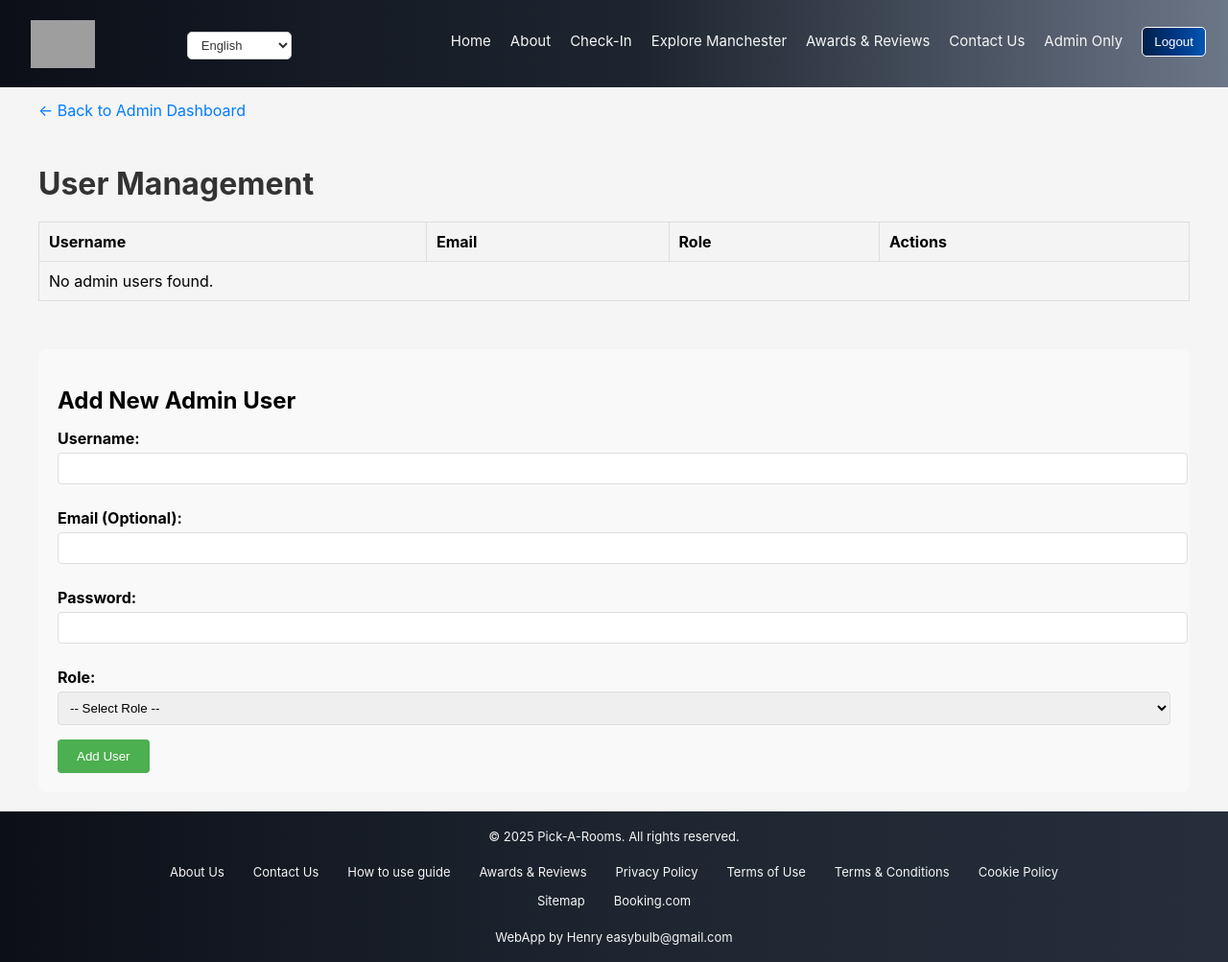
After one commit to easybulb/pickarooms, a Django app: page /admin-page/user-management/ in a window 1280 px wide. The commit adds this page. Shown: the whole page at 96% size. Run offline with Django 5.2, Linux system fonts and the light colour scheme; the visitor is signed in with stand-in values (Sample User, id 1); data comes from the database, SQL or seed files in the repository; parts of the project's set-up code (start-up, migrations or seed data) failed here and were passed over; some libraries are stand-ins or nearby versions; grey boxes are pictures that could not be loaded.

Commit message:
Create and add user_management views and template to manage admins users

```diff
--- /dev/null
+++ b/main/templates/main/user_management.html
@@ -0,0 +1,244 @@
+{% extends 'base.html' %}
+
+{% load static %}
+{% load i18n %}
+
+{% block extra_css %}
+<link rel="stylesheet" href="{% static 'css/admin_page.css' %}">
+<style>
+    .user-management-container {
+        padding: 20px;
+        max-width: 1200px;
+        margin: 0 auto;
+    }
+    .user-management-title {
+        font-size: 2rem;
+        color: #333;
+        margin-bottom: 20px;
+    }
+    .table-container {
+        overflow-x: auto;
+    }
+    table {
+        width: 100%;
+        border-collapse: collapse;
+        margin-bottom: 20px;
+    }
+    th, td {
+        padding: 10px;
+        text-align: left;
+        border-bottom: 1px solid #ddd;
+        color: #000;
+    }
+    th {
+        background-color: #f4f4f4;
+        font-weight: bold;
+    }
+    .action-btn {
+        padding: 8px 16px;
+        margin: 2px;
+        border: none;
+        border-radius: 4px;
+        cursor: pointer;
+        font-size: 14px;
+        transition: background-color 0.3s;
+    }
+    .edit-btn {
+        background-color: #2196F3;
+        color: white;
+    }
+    .edit-btn:hover {
+        background-color: #1e87db;
+    }
+    .reset-btn {
+        background-color: #FFA500;
+        color: white;
+    }
+    .reset-btn:hover {
+        background-color: #e69500;
+    }
+    .delete-btn {
+        background-color: #f44336;
+        color: white;
+    }
+    .delete-btn:hover {
+        background-color: #da190b;
+    }
+    .success-message, .error-message {
+        padding: 10px;
+        margin: 10px 0;
+        border-radius: 4px;
+        font-size: 16px;
+    }
+    .success-message {
+        background-color: #dff0d8;
+        color: #3c763d;
+    }
+    .error-message {
+        background-color: #f2dede;
+        color: #a94442;
+    }
+    .nav-link {
+        display: inline-block;
+        margin-bottom: 20px;
+        color: #007bff;
+        text-decoration: none;
+        font-size: 16px;
+    }
+    .nav-link:hover {
+        text-decoration: underline;
+    }
+    .add-user-section {
+        margin-top: 30px;
+        padding: 20px;
+        background-color: #f9f9f9;
+        border-radius: 8px;
+    }
+    .add-user-section h2 {
+        font-size: 1.5rem;
+        margin-bottom: 15px;
+    }
+    .add-user-section label {
+        display: block;
+        margin-bottom: 5px;
+        font-weight: bold;
+    }
+    .add-user-section input, .add-user-section select {
+        width: 100%;
+        padding: 8px;
+        margin-bottom: 15px;
+        border: 1px solid #ddd;
+        border-radius: 4px;
+    }
+    .add-user-section button {
+        padding: 10px 20px;
+        background-color: #4CAF50;
+        color: white;
+        border: none;
+        border-radius: 4px;
+        cursor: pointer;
+    }
+    .add-user-section button:hover {
+        background-color: #45a049;
+    }
+</style>
+{% endblock %}
+
+{% block title %}{% trans "User Management" %}{% endblock %}
+
+{% block content %}
+<section class="user-management-container">
+    <a href="{% url 'admin_page' %}" class="nav-link">← {% trans "Back to Admin Dashboard" %}</a>
+    <h1 class="user-management-title">{% trans "User Management" %}</h1>
+
+    {% if messages %}
+        {% for message in messages %}
+            <p class="{% if message.tags == 'success' %}success-message{% else %}error-message{% endif %}" id="message-{{ forloop.counter }}">
+                {{ message }}
+            </p>
+        {% endfor %}
+    {% endif %}
+
+    <div class="table-container">
+        <table>
+            <thead>
+                <tr>
+                    <th>{% trans "Username" %}</th>
+                    <th>{% trans "Email" %}</th>
+                    <th>{% trans "Role" %}</th>
+                    <th>{% trans "Actions" %}</th>
+                </tr>
+            </thead>
+            <tbody>
+                {% for user in users %}
+                <tr>
+                    <td>{{ user.username }}</td>
+                    <td>{{ user.email|default:"Not provided" }}</td>
+                    <td>
+                        {% for group in user.groups.all %}
+                            {{ group.name }}{% if not forloop.last %}, {% endif %}
+                        {% empty %}
+                            {% trans "No role assigned" %}
+                        {% endfor %}
+                    </td>
+                    <td>
+                        <!-- Edit Role Form -->
+                        <form method="post" style="display: inline;">
+                            {% csrf_token %}
+                            <input type="hidden" name="action" value="edit_user">
+                            <input type="hidden" name="user_id" value="{{ user.id }}">
+                            <select name="group" required>
+                                <option value="">-- {% trans "Select Role" %} --</option>
+                                {% for group in groups %}
+                                    <option value="{{ group.name }}" {% if group in user.groups.all %}selected{% endif %}>{{ group.name }}</option>
+                                {% endfor %}
+                            </select>
+                            <button type="submit" class="action-btn edit-btn">{% trans "Update Role" %}</button>
+                        </form>
+
+                        <!-- Reset Password Form -->
+                        <form method="post" style="display: inline;">
+                            {% csrf_token %}
+                            <input type="hidden" name="action" value="reset_password">
+                            <input type="hidden" name="user_id" value="{{ user.id }}">
+                            <input type="text" name="new_password" placeholder="{% trans 'New Password' %}" required>
+                            <button type="submit" class="action-btn reset-btn">{% trans "Reset Password" %}</button>
+                        </form>
+
+                        <!-- Delete User Form -->
+                        <form method="post" style="display: inline;">
+                            {% csrf_token %}
+                            <input type="hidden" name="action" value="delete_user">
+                            <input type="hidden" name="user_id" value="{{ user.id }}">
+                            <button type="submit" class="action-btn delete-btn" onclick="return confirm('Are you sure you want to delete this user?');">{% trans "Delete" %}</button>
+                        </form>
+                    </td>
+                </tr>
+                {% empty %}
+                <tr>
+                    <td colspan="4">{% trans "No admin users found." %}</td>
+                </tr>
+                {% endfor %}
+            </tbody>
+        </table>
+    </div>
+
+    <!-- Add New User Section -->
+    <div class="add-user-section">
+        <h2>{% trans "Add New Admin User" %}</h2>
+        <form method="post">
+            {% csrf_token %}
+            <input type="hidden" name="action" value="add_user">
+            <label for="username">{% trans "Username:" %}</label>
+            <input type="text" id="username" name="username" required>
+
+            <label for="email">{% trans "Email (Optional):" %}</label>
+            <input type="email" id="email" name="email">
+
+            <label for="password">{% trans "Password:" %}</label>
+            <input type="password" id="password" name="password" required>
+
+            <label for="group">{% trans "Role:" %}</label>
+            <select id="group" name="group" required>
+                <option value="">-- {% trans "Select Role" %} --</option>
+                {% for group in groups %}
+                    <option value="{{ group.name }}">{{ group.name }}</option>
+                {% endfor %}
+            </select>
+
+            <button type="submit">{% trans "Add User" %}</button>
+        </form>
+    </div>
+</section>
+
+<script>
+    document.addEventListener("DOMContentLoaded", function () {
+        // Auto-hide messages after 3 seconds
+        setTimeout(() => {
+            document.querySelectorAll("[id^='message-']").forEach(msg => {
+                msg.style.display = "none";
+            });
+        }, 3000);
+    });
+</script>
+{% endblock %}
--- a/main/urls.py
+++ b/main/urls.py
@@ -28,6 +28,7 @@ urlpatterns = [
     path('admin-page/delete-guest/<int:guest_id>/', views.delete_guest, name='delete_guest'),
     path('admin-page/available-rooms/', views.available_rooms, name='available_rooms'),
     path('admin-page/give-access/', views.give_access, name='give_access'),
+    path('admin-page/user-management/', views.user_management, name='user_management'),
     path('admin-page/past-guests/', views.past_guests, name='past_guests'),
     path('privacy-policy/', privacy_policy, name='privacy_policy'),
     path('terms-of-use/', terms_of_use, name='terms_of_use'),
--- a/main/views.py
+++ b/main/views.py
@@ -30,6 +30,9 @@ from .ttlock_utils import TTLockClient
 import logging
 from django.views.decorators.csrf import csrf_exempt
 import json
+from django.contrib.auth.models import User, Group, Permission
+from django.contrib.auth import get_user_model
+from django.contrib.auth.hashers import make_password
 
 # Set up logging for TTLock interactions
 logger = logging.getLogger('main')
@@ -504,8 +507,15 @@ class AdminLoginView(LoginView):
     def get_success_url(self):
         return '/admin-page/'
 
+    def form_valid(self, form):
+        user = form.get_user()
+        if not user.is_staff:  # Ensure only staff users (admins) can log in
+            messages.error(self.request, "You do not have permission to access the admin dashboard.")
+            return redirect('admin_login')
+        return super().form_valid(form)
+
 @login_required(login_url='/admin-page/login/')
-@user_passes_test(lambda user: user.is_superuser, login_url='/unauthorized/')
+@user_passes_test(lambda user: user.has_perm('main.view_admin_dashboard'), login_url='/unauthorized/')
 def admin_page(request):
     """Admin Dashboard to manage guests, rooms, and assignments."""
     now_time = localtime(now())  # Current time in server's local timezone (assumed Europe/London)
@@ -741,7 +751,7 @@ def unauthorized(request):
     return render(request, 'main/unauthorized.html')
 
 @login_required(login_url='/admin-page/login/')
-@user_passes_test(lambda user: user.is_superuser, login_url='/unauthorized/')
+@user_passes_test(lambda user: user.has_perm('main.change_guest'), login_url='/unauthorized/')
 def edit_guest(request, guest_id):
     guest = get_object_or_404(Guest, id=guest_id)
     original_room_id = guest.assigned_room.id  # Store original room ID for comparison
@@ -1085,7 +1095,7 @@ def edit_guest(request, guest_id):
     })
 
 @login_required(login_url='/admin-page/login/')
-@user_passes_test(lambda user: user.is_superuser, login_url='/unauthorized/')
+@user_passes_test(lambda user: user.has_perm('main.delete_guest'), login_url='/unauthorized/')
 def delete_guest(request, guest_id):
     guest = get_object_or_404(Guest, id=guest_id)
     guest_name = guest.full_name
@@ -1123,7 +1133,7 @@ def delete_guest(request, guest_id):
     return redirect('admin_page')
 
 @login_required(login_url='/admin-page/login/')
-@user_passes_test(lambda user: user.is_superuser, login_url='/unauthorized/')
+@user_passes_test(lambda user: user.has_perm('main.view_guest'), login_url='/unauthorized/')
 def past_guests(request):
     search_query = request.GET.get('search', '')
     past_guests = Guest.objects.filter(is_archived=True)
@@ -1152,7 +1162,7 @@ def past_guests(request):
     })
 
 @login_required(login_url='/admin-page/login/')
-@user_passes_test(lambda user: user.is_superuser, login_url='/unauthorized/')
+@user_passes_test(lambda user: user.has_perm('main.change_guest'), login_url='/unauthorized/')
 def manage_checkin_checkout(request, guest_id):
     guest = get_object_or_404(Guest, id=guest_id)
 
@@ -1323,7 +1333,7 @@ def ttlock_callback(request):
     return HttpResponse(status=405)
 
 @login_required(login_url='/admin-page/login/')
-@user_passes_test(lambda user: user.is_superuser, login_url='/unauthorized/')
+@user_passes_test(lambda user: user.has_perm('main.can_give_access'), login_url='/unauthorized/')
 def give_access(request):
     """Allow admin to remotely unlock doors for active guests and manually for staff/visitors."""
     guests = Guest.objects.filter(is_archived=False).order_by('check_in_date')
@@ -1402,3 +1412,100 @@ def give_access(request):
         "all_rooms": all_rooms,
         "front_door_lock": front_door_lock,
     })
+
+@login_required(login_url='/admin-page/login/')
+@user_passes_test(lambda user: user.is_superuser, login_url='/unauthorized/')
+def user_management(request):
+    """Allow superusers to manage admin users (add, edit, reset password, delete)."""
+    User = get_user_model()
+    users = User.objects.filter(is_superuser=False, is_staff=True).order_by('username')  # Only show admin users (staff, not superusers)
+
+    # Define available groups (roles) for permissions
+    groups = Group.objects.all()
+
+    if request.method == "POST":
+        action = request.POST.get("action")
+
+        if action == "add_user":
+            username = request.POST.get("username").strip()
+            email = request.POST.get("email").strip()
+            password = request.POST.get("password").strip()
+            group_name = request.POST.get("group")
+
+            if not username or not password or not group_name:
+                messages.error(request, "Username, password, and role are required.")
+                return redirect('user_management')
+
+            if User.objects.filter(username=username).exists():
+                messages.error(request, "Username already exists.")
+                return redirect('user_management')
+
+            try:
+                user = User.objects.create(
+                    username=username,
+                    email=email,
+                    password=make_password(password),
+                    is_staff=True,  # Mark as admin user (can log in to admin_page)
+                    is_superuser=False,
+                )
+                group = Group.objects.get(name=group_name)
+                user.groups.add(group)
+                user.save()
+                logger.info(f"Superuser {request.user.username} created new admin user: {username} with role {group_name}")
+                messages.success(request, f"User {username} created successfully and assigned to {group_name} role.")
+            except Exception as e:
+                logger.error(f"Failed to create user {username}: {str(e)}")
+                messages.error(request, f"Failed to create user: {str(e)}")
+
+        elif action == "edit_user":
+            user_id = request.POST.get("user_id")
+            user = get_object_or_404(User, id=user_id, is_superuser=False, is_staff=True)
+            group_name = request.POST.get("group")
+
+            try:
+                group = Group.objects.get(name=group_name)
+                user.groups.clear()  # Remove existing groups
+                user.groups.add(group)
+                user.save()
+                logger.info(f"Superuser {request.user.username} updated role for user {user.username} to {group_name}")
+                messages.success(request, f"User {user.username}'s role updated to {group_name}.")
+            except Exception as e:
+                logger.error(f"Failed to update user {user.username}: {str(e)}")
+                messages.error(request, f"Failed to update user: {str(e)}")
+
+        elif action == "reset_password":
+            user_id = request.POST.get("user_id")
+            user = get_object_or_404(User, id=user_id, is_superuser=False, is_staff=True)
+            new_password = request.POST.get("new_password").strip()
+
+            if not new_password:
+                messages.error(request, "New password is required.")
+                return redirect('user_management')
+
+            try:
+                user.password = make_password(new_password)
+                user.save()
+                logger.info(f"Superuser {request.user.username} reset password for user {user.username}")
+                messages.success(request, f"Password for {user.username} reset successfully. New password: {new_password}")
+            except Exception as e:
+                logger.error(f"Failed to reset password for user {user.username}: {str(e)}")
+                messages.error(request, f"Failed to reset password: {str(e)}")
+
+        elif action == "delete_user":
+            user_id = request.POST.get("user_id")
+            user = get_object_or_404(User, id=user_id, is_superuser=False, is_staff=True)
+            username = user.username
+            try:
+                user.delete()
+                logger.info(f"Superuser {request.user.username} deleted user {username}")
+                messages.success(request, f"User {username} deleted successfully.")
+            except Exception as e:
+                logger.error(f"Failed to delete user {username}: {str(e)}")
+                messages.error(request, f"Failed to delete user: {str(e)}")
+
+        return redirect('user_management')
+
+    return render(request, "main/user_management.html", {
+        "users": users,
+        "groups": groups,
+    })
```
Also changed, not shown: main/models.py (+6 -1 lines), main/templates/main/admin_page.html (+12 -2 lines), main/migrations/0014_alter_guest_options.py (added), main/migrations/0015_alter_guest_options.py (added).
